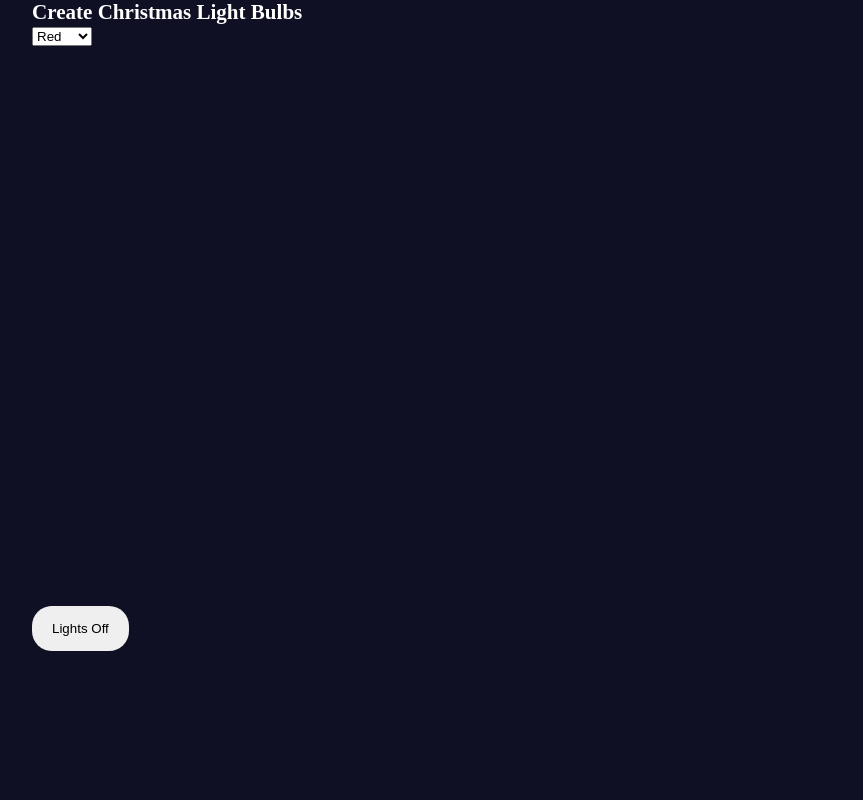
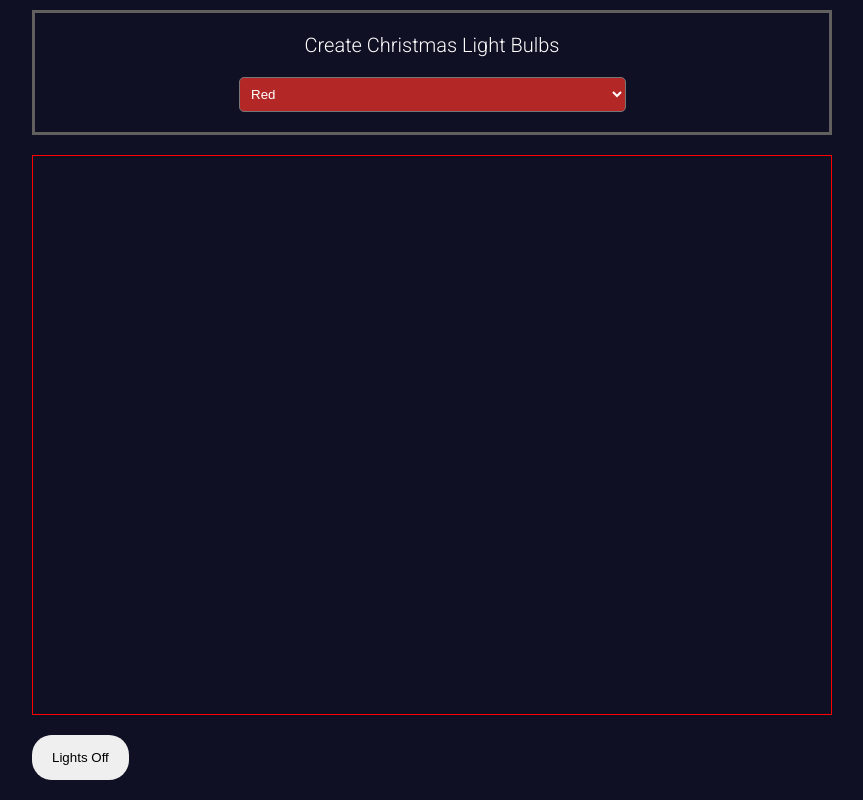
Before and after one commit to mamba-dev-KE/christmas-lights-react, a React (Vite) app: page / in a window 1280 px wide. Shown: the whole page, without its empty margins (208-1071 px from the left). Built offline with nearby package versions, Linux system fonts and the light colour scheme.

Commit message:
ui creation

```diff
--- a/src/App.jsx
+++ b/src/App.jsx
@@ -1,15 +1,13 @@
-import Bulb from "./components/Bulb/Bulb";
-import BulgCreate from "./components/BulbCreate/BulbCreate";
-import Switch from "./components/Switch/Switch";
+import { Bulbs, Switch, BulbCreate } from "./components";
 
 const App = () => {
   return (
     <div className="container">
       <section className="config">
-        <BulgCreate />
+        <BulbCreate />
       </section>
       <section className="bulbs">
-        <Bulb />
+        <Bulbs />
       </section>
       <section className="controls">
         <Switch />
--- a/src/components/Bulb/Bulb.jsx
+++ /dev/null
@@ -1,7 +0,0 @@
-import "./Bulb.scss";
-
-const Bulb = () => {
-  return <div className=""></div>;
-};
-
-export default Bulb;
--- a/src/components/Bulb/Bulb.scss
+++ /dev/null
@@ -1,5 +0,0 @@
-.bulb {
-  width: 8rem;
-  aspect-ratio: 1;
-  background-color: hotpink;
-}
--- a/src/components/BulbCreate/BulbCreate.jsx
+++ b/src/components/BulbCreate/BulbCreate.jsx
@@ -1,9 +1,8 @@
 import { useContext, useState } from "react";
 import { BulbContext } from "../../context/bulbContext";
-import { addBulb } from "../../store/store";
 import "./BulbCreate.scss";
 
-const BulgCreate = () => {
+const BulbCreate = () => {
   const [color, setColor] = useState("");
   const { dispatch } = useContext(BulbContext);
 
@@ -11,19 +10,18 @@ const BulgCreate = () => {
     setColor(e.target.value);
   };
 
-  const handleClick = () => {
-    dispatch(addBulb(parseInt(blue)));
-  };
-
   const handleSubmit = (e) => {
     e.preventDefault();
   };
 
   return (
-    <article>
-      <h1>Create Christmas Light Bulbs</h1>
-      <form className="form" onSubmit={handleSubmit}>
+    <article className="bulb-create">
+      <h1 className="bulb-create__title text-center">
+        Create Christmas Light Bulbs
+      </h1>
+      <form className="form flex" onSubmit={handleSubmit}>
         <select
+          className="bulb-create__colors"
           name="color"
           id="color"
           value={color}
@@ -33,19 +31,9 @@ const BulgCreate = () => {
           <option value="blue">Blue</option>
           <option value="green">Green</option>
         </select>
-        {/* <label htmlFor="red">
-          <input
-            type="text"
-            name="bulbs"
-            id="bulbs"
-            value={bulb}
-            onChange={handleChange}
-          />
-          <button onClick={handleClick}>Add Bulb</button>
-        </label> */}
       </form>
     </article>
   );
 };
 
-export default BulgCreate;
+export default BulbCreate;
--- a/src/components/BulbCreate/BulbCreate.scss
+++ b/src/components/BulbCreate/BulbCreate.scss
@@ -1,4 +1,26 @@
-input {
-  padding: 0.5rem 1rem;
-  margin-top: 2rem;
+.form {
+  justify-content: center;
 }
+
+.bulb-create {
+  border: 0.3rem solid hsla(51, 3%, 45%, 0.8);
+  padding: 2rem 1rem;
+  margin-top: 1rem;
+
+  * + * {
+    margin-top: 2rem;
+  }
+}
+
+.bulb-create__title {
+  font-size: 2rem;
+  font-weight: 100;
+}
+
+.bulb-create__colors {
+  width: 50%;
+  padding: 0.8rem 0.75rem;
+  border-radius: 0.5rem;
+  background-color: rgb(180, 39, 39);
+  color: white;
+}
--- /dev/null
+++ b/src/components/Bulbs/Bulbs.jsx
@@ -0,0 +1,13 @@
+import { useContext } from "react";
+import { BulbContext } from "../../context/bulbContext";
+import "./Bulbs.scss";
+
+const Bulbs = () => {
+  const {
+    state: { bulbs },
+  } = useContext(BulbContext);
+  console.log(bulbs);
+  return <div className=""></div>;
+};
+
+export default Bulbs;
--- /dev/null
+++ b/src/components/Bulbs/Bulbs.scss
@@ -0,0 +1,4 @@
+.bulbs {
+  border: 1px solid red;
+  margin-block: 2rem;
+}
--- a/src/components/index.jsx
+++ b/src/components/index.jsx
@@ -1,3 +1,3 @@
-export { default as Bulb } from "./Bulb";
-export { default as Switch } from "./Switch";
-export { default as BulbCreate } from "./BulbCreate";
+export { default as Bulbs } from "./Bulbs/Bulbs";
+export { default as Switch } from "./Switch/Switch";
+export { default as BulbCreate } from "./BulbCreate/BulbCreate";
--- a/src/index.scss
+++ b/src/index.scss
@@ -1,3 +1,5 @@
+@import url("https://fonts.googleapis.com/css2?family=Roboto:ital,wght@0,300;0,400;0,700;1,100&display=swap");
+
 :root {
   box-sizing: border-box;
   font-size: 10px;
@@ -5,6 +7,7 @@
   /* variable declarations */
   --color-white: hsl(0, 0%, 100%);
   --color-dark-blue: hsl(237, 42%, 10%);
+  --font-family-roboto: "Roboto", sans-serif;
   --gap: 2rem;
 }
 
@@ -18,6 +21,7 @@
 
 body {
   background-color: var(--color-dark-blue);
+  font-family: var(--font-family-roboto);
   color: var(--color-white);
   font-size: 1.8rem;
 }
@@ -33,6 +37,11 @@ body {
 }
 
 /* UTILITY CLASSES */
+.grid {
+  display: grid;
+  gap: var(--gap, 1rem);
+}
+
 .flex {
   display: flex;
   gap: var(--gap, 1rem);
@@ -41,3 +50,7 @@ body {
 .center {
   margin-inline: auto;
 }
+
+.text-center {
+  text-align: center;
+}
```
